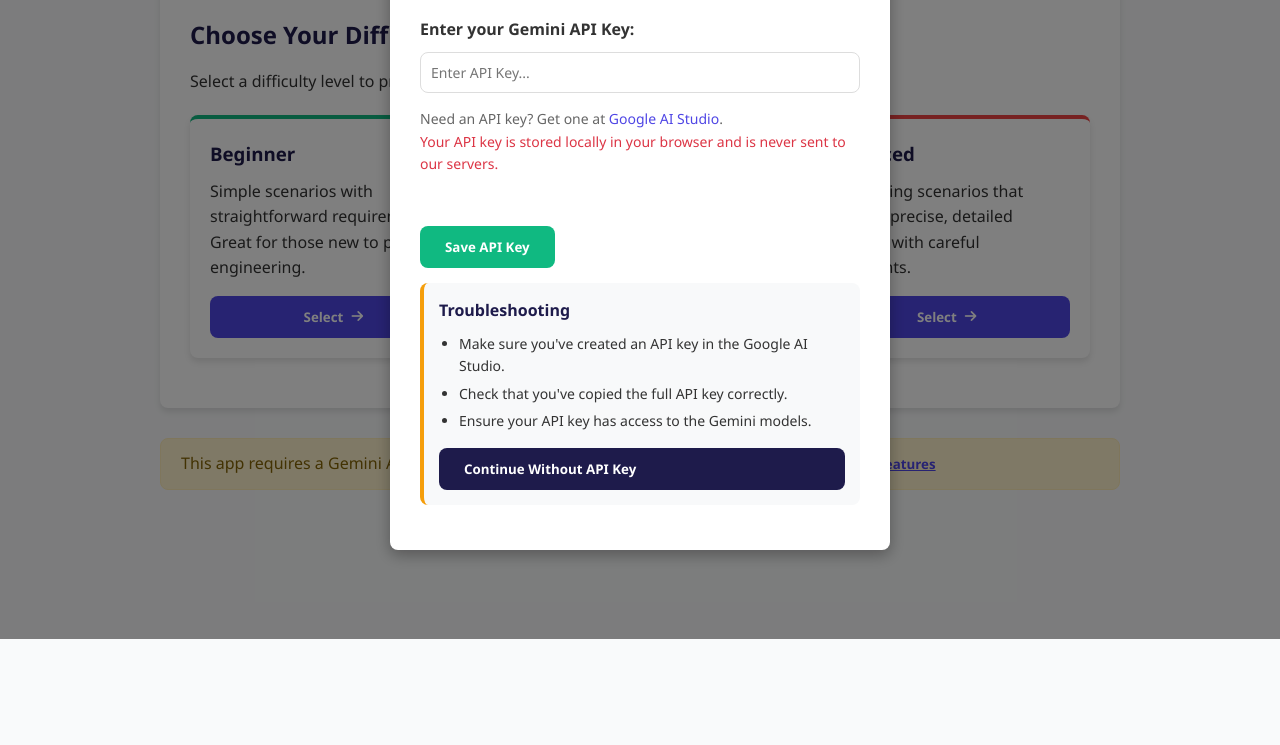
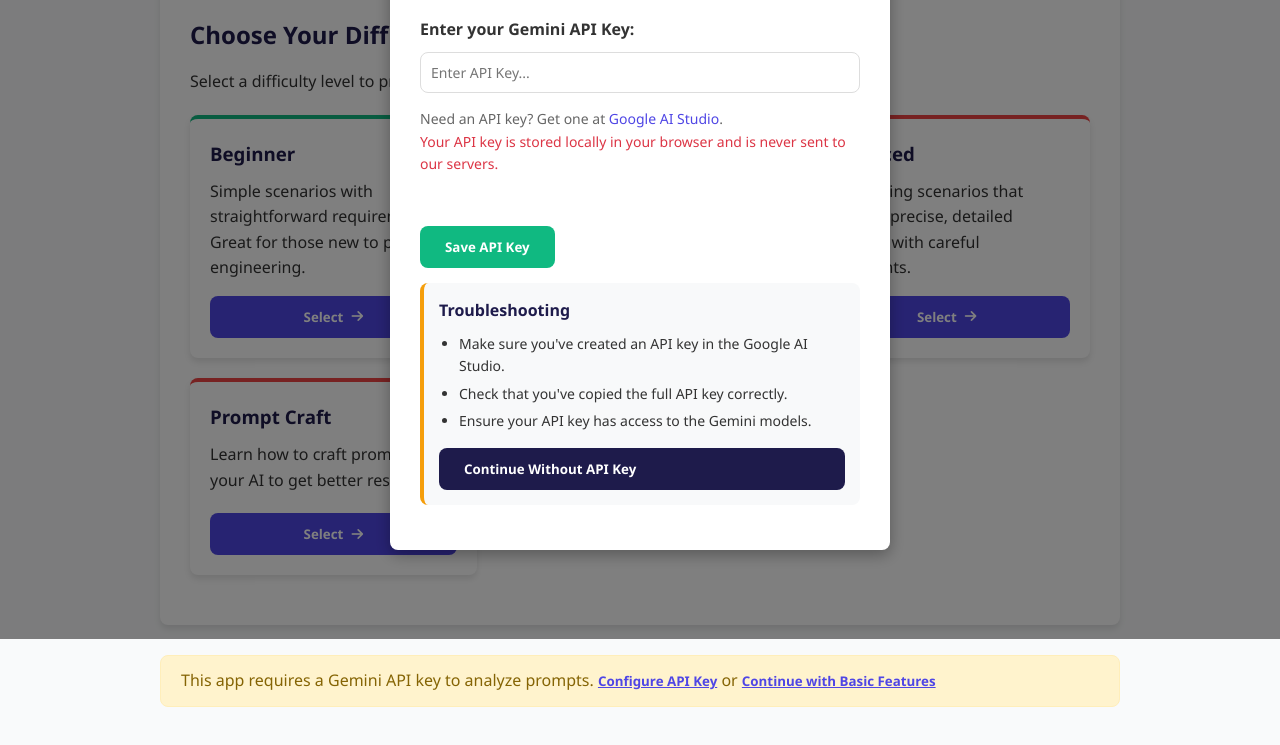
Before and after one commit to rishavtiwari22/ai-prompt-frontend, a plain HTML site: page index.html in a window 1280 px wide. Shown: the part 161-906 px from the top of the page. Before the commit the page ends 800 px from the top, so only its background shows below. Drawn offline with Linux system fonts and the light colour scheme; no server answers.

Commit message:
added learning age

```diff
--- a/index.html
+++ b/index.html
@@ -1,5 +1,6 @@
 <!DOCTYPE html>
 <html lang="en">
+
 <head>
     <meta charset="UTF-8">
     <meta name="viewport" content="width=device-width, initial-scale=1.0">
@@ -7,6 +8,7 @@
     <link rel="stylesheet" href="styles.css">
     <link rel="stylesheet" href="https://cdnjs.cloudflare.com/ajax/libs/font-awesome/6.4.0/css/all.min.css">
 </head>
+
 <body>
     <div class="container">
         <header>
@@ -20,19 +22,32 @@
             <div class="difficulty-levels">
                 <div class="level-card" data-level="beginner">
                     <h3>Beginner</h3>
-                    <p>Simple scenarios with straightforward requirements. Great for those new to prompt engineering.</p>
-                    <button class="select-level-btn" data-level="beginner">Select <i class="fas fa-arrow-right"></i></button>
+                    <p>Simple scenarios with straightforward requirements. Great for those new to prompt engineering.
+                    </p>
+                    <button class="select-level-btn" data-level="beginner">Select <i
+                            class="fas fa-arrow-right"></i></button>
                 </div>
                 <div class="level-card" data-level="intermediate">
                     <h3>Intermediate</h3>
                     <p>More complex scenarios requiring specific details and structured prompts.</p>
-                    <button class="select-level-btn" data-level="intermediate">Select <i class="fas fa-arrow-right"></i></button>
+                    <button class="select-level-btn" data-level="intermediate">Select <i
+                            class="fas fa-arrow-right"></i></button>
                 </div>
                 <div class="level-card" data-level="advanced">
                     <h3>Advanced</h3>
                     <p>Challenging scenarios that demand precise, detailed prompts with careful constraints.</p>
-                    <button class="select-level-btn" data-level="advanced">Select <i class="fas fa-arrow-right"></i></button>
+                    <button class="select-level-btn" data-level="advanced">Select <i
+                            class="fas fa-arrow-right"></i></button>
                 </div>
+                <div class="level-card" data-level="advanced">
+                    <h3>Prompt Craft</h3>
+                    <p>Learn how to craft prompt for your AI to get better responses.</p>
+                    <button class="select-btn"
+                        onclick="window.open('https://ai-prompt-learning.vercel.app/', '_blank')">
+                        Select <i class="fas fa-arrow-right"></i>
+                    </button>
+                </div>
+
             </div>
         </section>
 
@@ -50,7 +65,8 @@
             <div id="scenario-reminder" class="scenario-reminder"></div>
             <div class="user-prompt">
                 <h3>Your Prompt</h3>
-                <p class="instruction-text">Based on the scenario above, write an effective prompt that would help an AI generate a good response.</p>
+                <p class="instruction-text">Based on the scenario above, write an effective prompt that would help an AI
+                    generate a good response.</p>
                 <textarea class="user-prompt-input" placeholder="Write your prompt here..."></textarea>
             </div>
             <button id="analyze-prompts">Get Feedback <i class="fas fa-chart-bar"></i></button>
@@ -90,8 +106,9 @@
 
         <div id="api-notification" class="api-notification">
             <p>This app requires a Gemini API key to analyze prompts.
-               <button id="show-api-settings">Configure API Key</button> or
-               <button id="use-fallback">Continue with Basic Features</button></p>
+                <button id="show-api-settings">Configure API Key</button> or
+                <button id="use-fallback">Continue with Basic Features</button>
+            </p>
         </div>
 
         <div id="loader" class="hidden">
@@ -103,16 +120,16 @@
     <script src="scenarios.js"></script>
     <script src="script.js"></script>
     <script>
-        document.addEventListener('DOMContentLoaded', function() {
+        document.addEventListener('DOMContentLoaded', function () {
             const savedApiKey = localStorage.getItem('geminiApiKey');
             const apiNotification = document.getElementById('api-notification');
 
             if (!savedApiKey) {
                 apiNotification.style.display = 'block';
-                document.getElementById('show-api-settings').addEventListener('click', function() {
+                document.getElementById('show-api-settings').addEventListener('click', function () {
                     document.getElementById('settings-button').click();
                 });
-                document.getElementById('use-fallback').addEventListener('click', function() {
+                document.getElementById('use-fallback').addEventListener('click', function () {
                     apiNotification.style.display = 'none';
                 });
             } else {
@@ -121,4 +138,5 @@
         });
     </script>
 </body>
+
 </html>
--- a/styles.css
+++ b/styles.css
@@ -373,6 +373,13 @@ button:hover {
     }
 }
 
+.select-btn{
+    display: flex;
+    justify-content: center;
+    width: 100%;
+    margin-top: 20px;
+}
+
 /* API Settings modal styles */
 .settings-button {
     position: absolute;
```
Also changed, not shown: playground.html (deleted), webdesign-guide.html (deleted).
